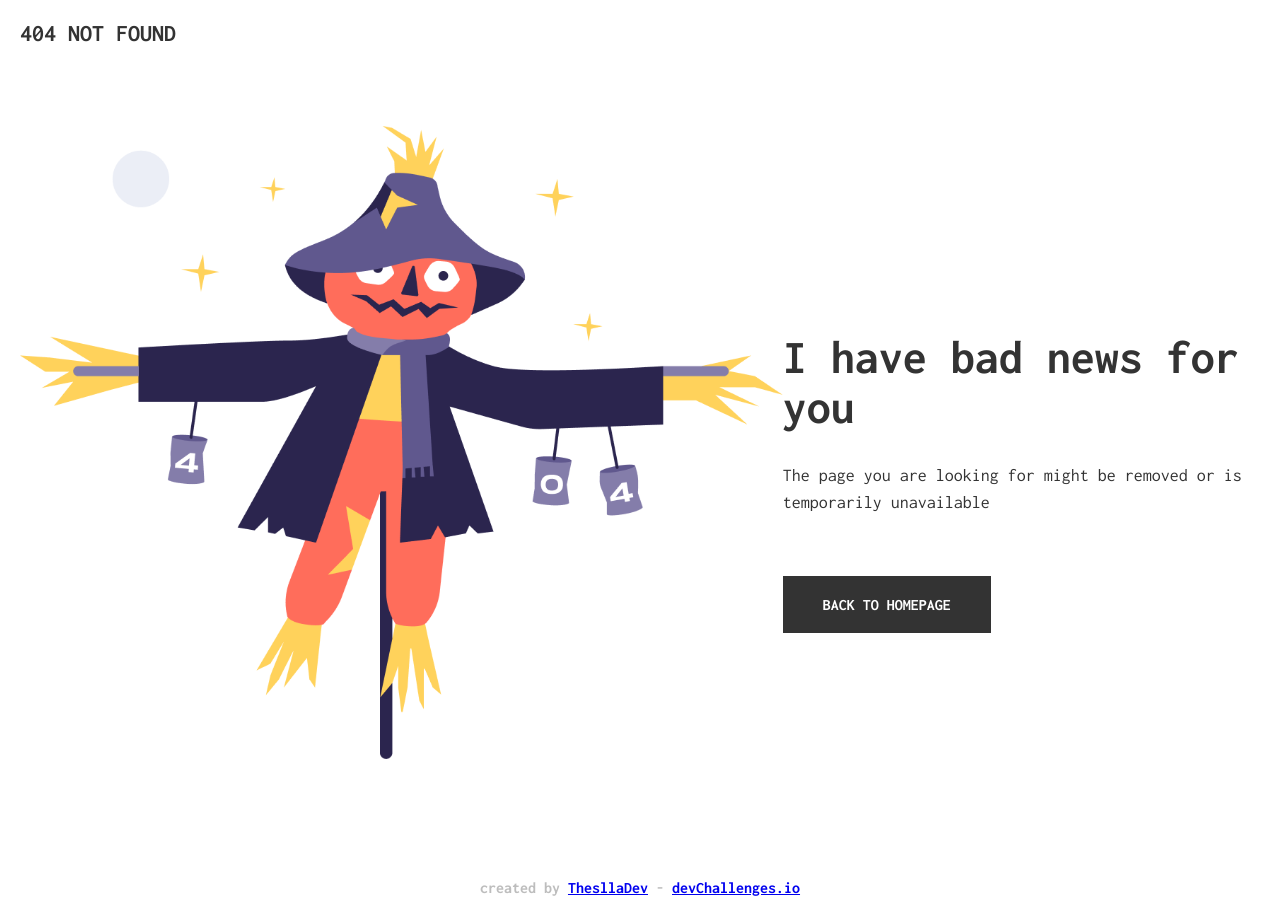
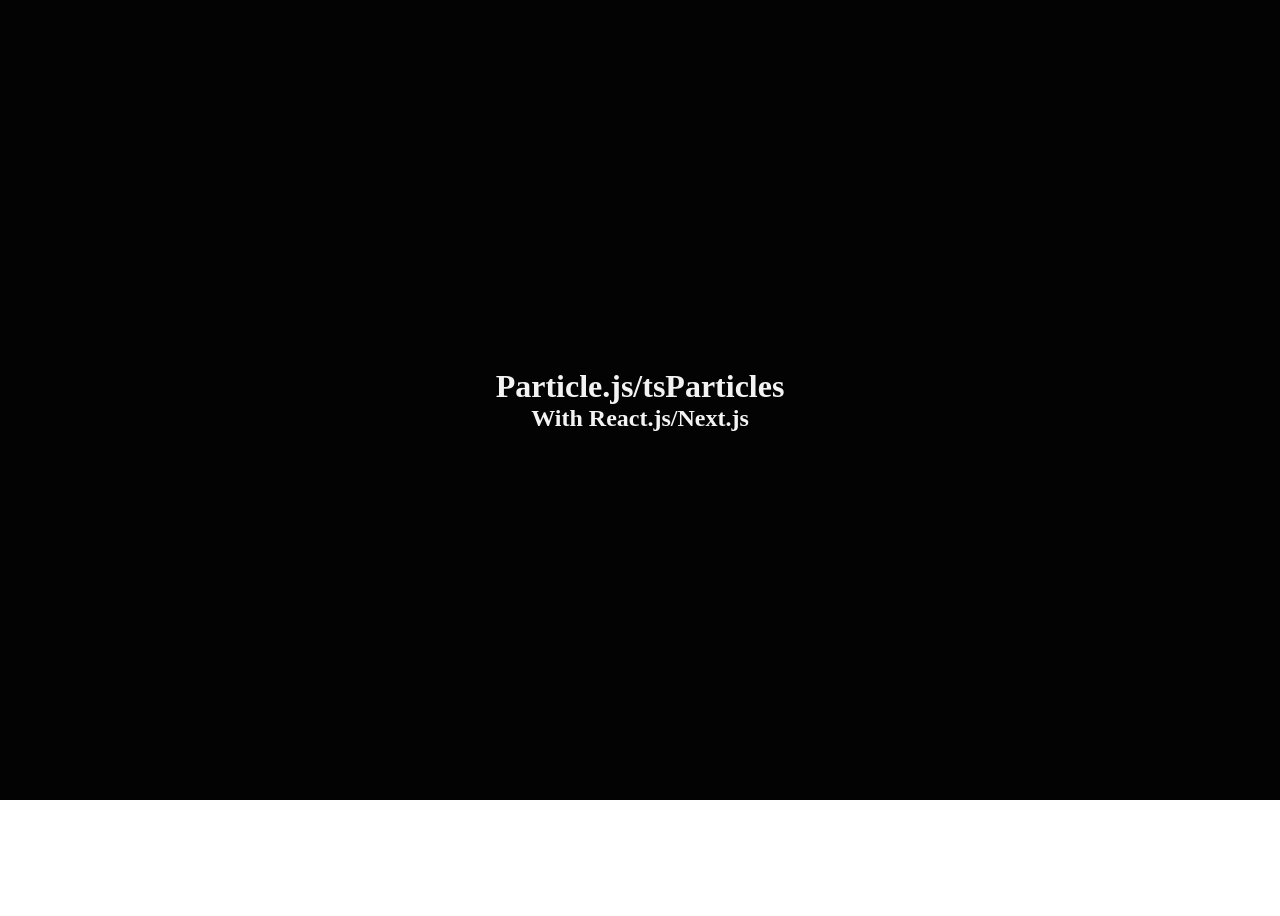
Before and after one commit to ThesllaDev/21diasdecodigo, a Next.js app: page /challenges/challenge-10 in a window 1280 px wide. Before the commit this address had no page. After the commit the page ends 800 px from the top, so only its background shows below. Built offline with nearby package versions, Linux system fonts and the light colour scheme.

Commit message:
💄✨Feat: challenge 10 - use lib particle.js/tsparticles

```diff
--- /dev/null
+++ b/pages/challenges/challenge-10/challenge-10.module.scss
@@ -0,0 +1,8 @@
+@use "../../../styles/mixins" as mix;
+
+.main {
+  background: #030303;
+  color: #f3f3f3;
+  @include mix.flex-center(column);
+  min-height: 100vh;
+}
--- /dev/null
+++ b/pages/challenges/challenge-10/index.jsx
@@ -0,0 +1,60 @@
+import Particles from "react-tsparticles";
+import { loadSlim } from "tsparticles-slim";
+import { useCallback, useMemo } from "react";
+
+import styles from "./challenge-10.module.scss";
+
+export default function ParticleJS() {
+  const options = useMemo(() => {
+    return {
+      interactivity: {
+        events: {
+          onClick: {
+            enable: true,
+            mode: "push",
+          },
+          onHover: {
+            enable: true,
+            mode: "repulse",
+          },
+        },
+        modes: {
+          push: {
+            quantity: 10,
+          },
+          repulse: {
+            distance: 70,
+          },
+        },
+      },
+      particles: {
+        links: {
+          enable: true,
+          distance: 70,
+        },
+        move: {
+          enable: true,
+          speed: { min: 1, max: 6 },
+        },
+        opacity: {
+          value: { min: 0.3, max: 0.7 },
+        },
+        size: {
+          value: { min: 1, max: 3 },
+        },
+      },
+    };
+  }, []);
+
+  const particlesInit = useCallback((engine) => {
+    loadSlim(engine);
+  }, []);
+
+  return (
+    <main className={styles.main}>
+      <Particles init={particlesInit} options={options} />
+      <h1>Particle.js/tsParticles</h1>
+      <h2>With React.js/Next.js</h2>
+    </main>
+  );
+}
```
